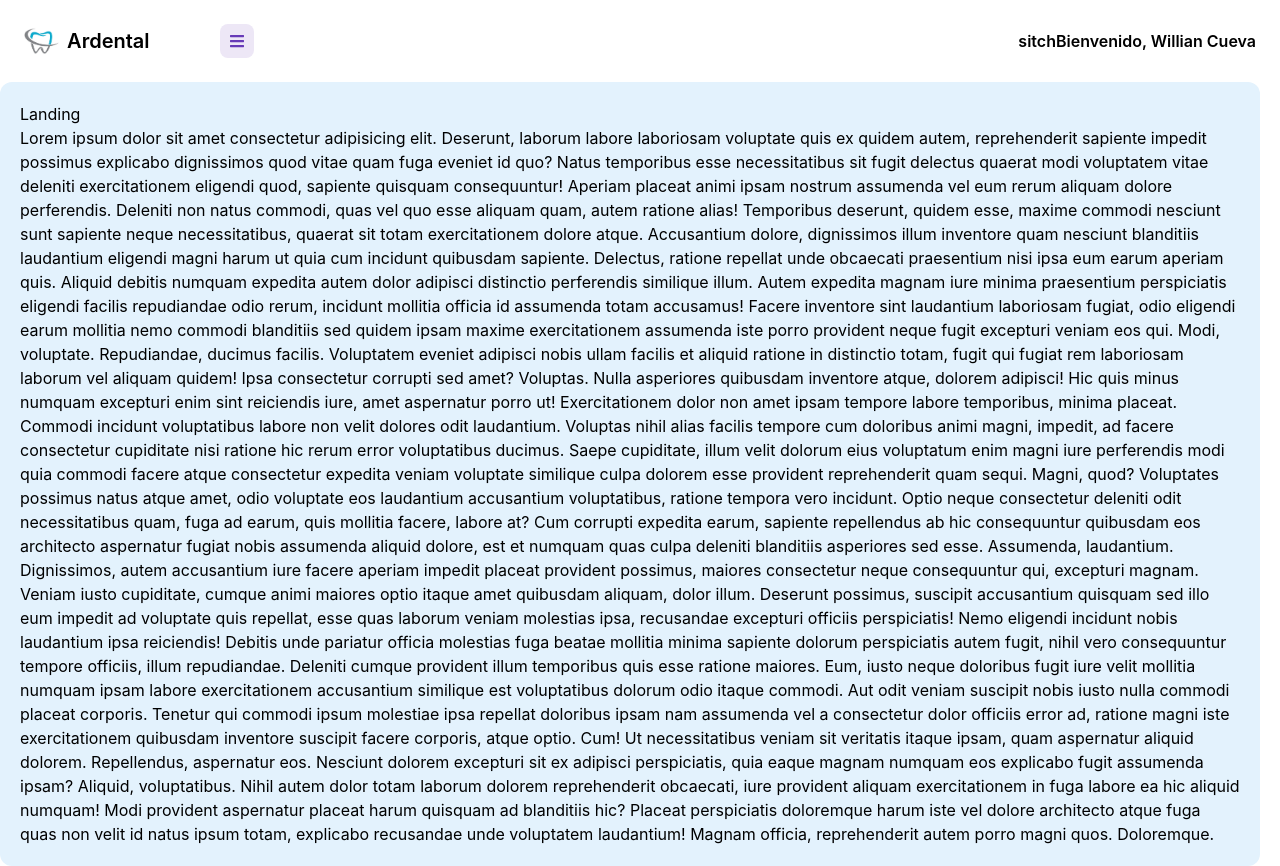
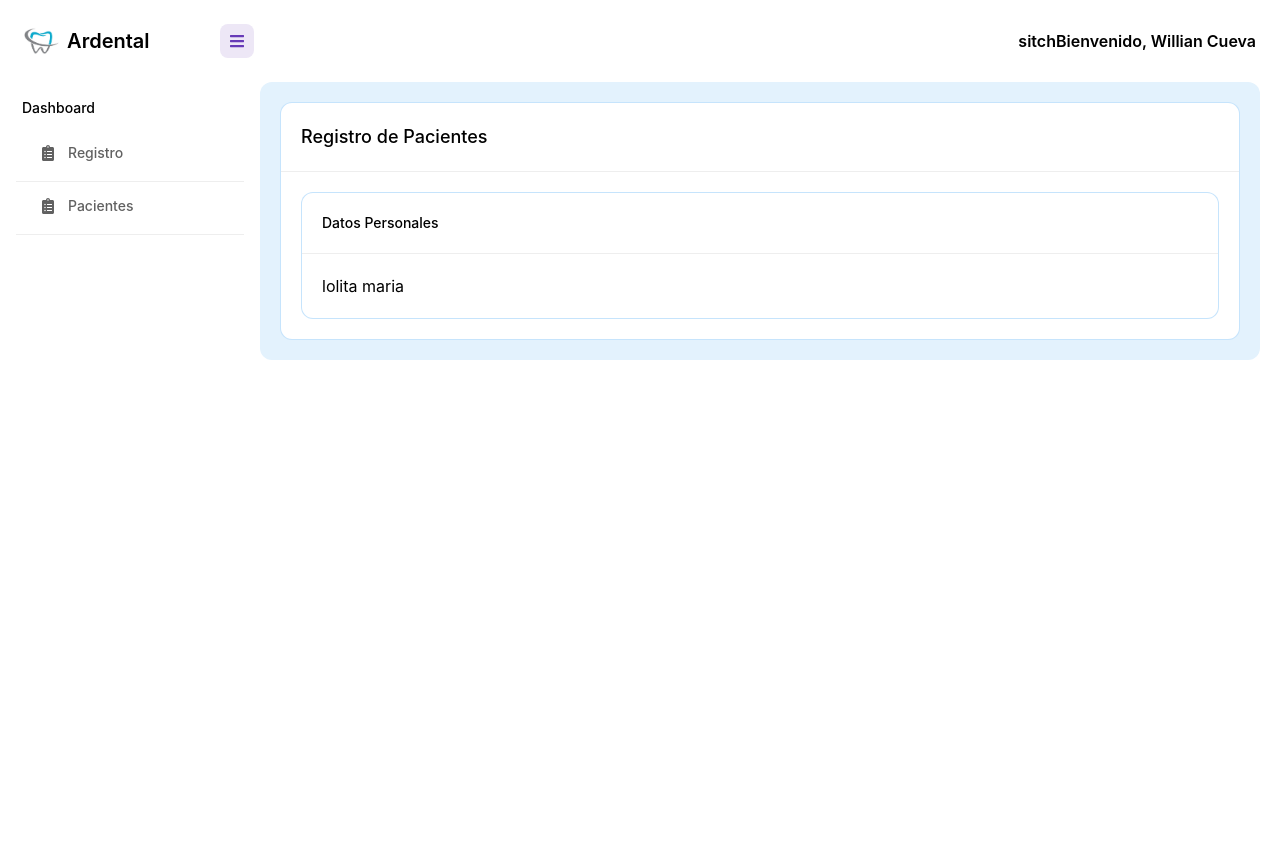
Before and after one commit to Willian-Cueva/ardental, a React (Create React App) app: page /#/ in a window 1280 px wide. After the commit the page ends 802 px from the top, so only its background shows below. Built offline with nearby package versions, Linux system fonts and the light colour scheme.

Commit message:
Antes de los inputs

```diff
--- a/src/App.js
+++ b/src/App.js
@@ -1,6 +1,7 @@
 import Links from "./components/Links";
 import MyNavbar from "./components/MyNavbar";
 import Landing from "./pages/Landing";
+import styles from "./App.module.css";
 import { useState } from "react";
 function App() {
   const [showNavbar, setShowNavbar] = useState(true);
@@ -15,7 +16,7 @@ function App() {
         <div className={`absolute duration-700 ease-in-out ${showNavbar?"left-[0px]":"left-[-260px]"}`}>
           <Links />
         </div>
-        <div className={`absolute duration-700 ease-in-out bg-[#E3F2FD] rounded-xl p-5 mr-5 ${!showNavbar&&"ml-5"} left-[${showNavbar?"260px":"0px"}]`}>
+        <div className={`absolute duration-700 ease-in-out ${showNavbar?styles.main:"ml-5 w-[calc(100vw-57px)]"} bg-[#E3F2FD] rounded-xl p-5 ${showNavbar?"ml-[260px]":""} left-[${showNavbar?"260px":"0px"}]`}>
           <Landing />
         </div>
       </div>
--- a/src/App.module.css
+++ b/src/App.module.css
@@ -13,3 +13,7 @@
   grid-area: pages;
 
 }
+
+.main{
+  width: calc(100% - 280px);
+}
--- a/src/components/Links.js
+++ b/src/components/Links.js
@@ -6,7 +6,7 @@ export default function Links() {
   return (
     <div className={`w-[260px] px-4 ${styles.navbar}`}>
       <SubTitleLink title="Dashboard" />
-      <ButtonLink />
+      <ButtonLink title="Registro"/>
       <div className="w-full h-[1px] bg-[#EEEEEE]" />
       <ButtonLink title="Pacientes"/>
       <div className="w-full h-[1px] bg-[#EEEEEE]" />
--- /dev/null
+++ b/src/components/Main.js
@@ -0,0 +1,11 @@
+export default function Main({title="Title",subtitle=false,children}) {
+  return (
+
+    <main className="w-full bg-white rounded-xl border border-[#90caf983]">
+        <div className={`p-5 font-medium ${subtitle?"text-sm":"text-lg"}`}>{title}</div>
+        <div className="w-full h-[1px] bg-[#EEEEEE]" />
+        <div className="p-5">{children}</div>
+    </main>
+
+  )
+}
--- a/src/pages/Landing.js
+++ b/src/pages/Landing.js
@@ -1,79 +1,12 @@
 import React from 'react'
+import Main from '../components/Main';
 
 export default function Landing() {
   return (
-    <>
-      <div>Landing</div>
-      <p>
-        Lorem ipsum dolor sit amet consectetur adipisicing elit. Deserunt,
-        laborum labore laboriosam voluptate quis ex quidem autem, reprehenderit
-        sapiente impedit possimus explicabo dignissimos quod vitae quam fuga
-        eveniet id quo? Natus temporibus esse necessitatibus sit fugit delectus
-        quaerat modi voluptatem vitae deleniti exercitationem eligendi quod,
-        sapiente quisquam consequuntur! Aperiam placeat animi ipsam nostrum
-        assumenda vel eum rerum aliquam dolore perferendis. Deleniti non natus
-        commodi, quas vel quo esse aliquam quam, autem ratione alias! Temporibus
-        deserunt, quidem esse, maxime commodi nesciunt sunt sapiente neque
-        necessitatibus, quaerat sit totam exercitationem dolore atque.
-        Accusantium dolore, dignissimos illum inventore quam nesciunt blanditiis
-        laudantium eligendi magni harum ut quia cum incidunt quibusdam sapiente.
-        Delectus, ratione repellat unde obcaecati praesentium nisi ipsa eum
-        earum aperiam quis. Aliquid debitis numquam expedita autem dolor
-        adipisci distinctio perferendis similique illum. Autem expedita magnam
-        iure minima praesentium perspiciatis eligendi facilis repudiandae odio
-        rerum, incidunt mollitia officia id assumenda totam accusamus! Facere
-        inventore sint laudantium laboriosam fugiat, odio eligendi earum
-        mollitia nemo commodi blanditiis sed quidem ipsam maxime exercitationem
-        assumenda iste porro provident neque fugit excepturi veniam eos qui.
-        Modi, voluptate. Repudiandae, ducimus facilis. Voluptatem eveniet
-        adipisci nobis ullam facilis et aliquid ratione in distinctio totam,
-        fugit qui fugiat rem laboriosam laborum vel aliquam quidem! Ipsa
-        consectetur corrupti sed amet? Voluptas. Nulla asperiores quibusdam
-        inventore atque, dolorem adipisci! Hic quis minus numquam excepturi enim
-        sint reiciendis iure, amet aspernatur porro ut! Exercitationem dolor non
-        amet ipsam tempore labore temporibus, minima placeat. Commodi incidunt
-        voluptatibus labore non velit dolores odit laudantium. Voluptas nihil
-        alias facilis tempore cum doloribus animi magni, impedit, ad facere
-        consectetur cupiditate nisi ratione hic rerum error voluptatibus
-        ducimus. Saepe cupiditate, illum velit dolorum eius voluptatum enim
-        magni iure perferendis modi quia commodi facere atque consectetur
-        expedita veniam voluptate similique culpa dolorem esse provident
-        reprehenderit quam sequi. Magni, quod? Voluptates possimus natus atque
-        amet, odio voluptate eos laudantium accusantium voluptatibus, ratione
-        tempora vero incidunt. Optio neque consectetur deleniti odit
-        necessitatibus quam, fuga ad earum, quis mollitia facere, labore at? Cum
-        corrupti expedita earum, sapiente repellendus ab hic consequuntur
-        quibusdam eos architecto aspernatur fugiat nobis assumenda aliquid
-        dolore, est et numquam quas culpa deleniti blanditiis asperiores sed
-        esse. Assumenda, laudantium. Dignissimos, autem accusantium iure facere
-        aperiam impedit placeat provident possimus, maiores consectetur neque
-        consequuntur qui, excepturi magnam. Veniam iusto cupiditate, cumque
-        animi maiores optio itaque amet quibusdam aliquam, dolor illum. Deserunt
-        possimus, suscipit accusantium quisquam sed illo eum impedit ad
-        voluptate quis repellat, esse quas laborum veniam molestias ipsa,
-        recusandae excepturi officiis perspiciatis! Nemo eligendi incidunt nobis
-        laudantium ipsa reiciendis! Debitis unde pariatur officia molestias fuga
-        beatae mollitia minima sapiente dolorum perspiciatis autem fugit, nihil
-        vero consequuntur tempore officiis, illum repudiandae. Deleniti cumque
-        provident illum temporibus quis esse ratione maiores. Eum, iusto neque
-        doloribus fugit iure velit mollitia numquam ipsam labore exercitationem
-        accusantium similique est voluptatibus dolorum odio itaque commodi. Aut
-        odit veniam suscipit nobis iusto nulla commodi placeat corporis. Tenetur
-        qui commodi ipsum molestiae ipsa repellat doloribus ipsam nam assumenda
-        vel a consectetur dolor officiis error ad, ratione magni iste
-        exercitationem quibusdam inventore suscipit facere corporis, atque
-        optio. Cum! Ut necessitatibus veniam sit veritatis itaque ipsam, quam
-        aspernatur aliquid dolorem. Repellendus, aspernatur eos. Nesciunt
-        dolorem excepturi sit ex adipisci perspiciatis, quia eaque magnam
-        numquam eos explicabo fugit assumenda ipsam? Aliquid, voluptatibus.
-        Nihil autem dolor totam laborum dolorem reprehenderit obcaecati, iure
-        provident aliquam exercitationem in fuga labore ea hic aliquid numquam!
-        Modi provident aspernatur placeat harum quisquam ad blanditiis hic?
-        Placeat perspiciatis doloremque harum iste vel dolore architecto atque
-        fuga quas non velit id natus ipsum totam, explicabo recusandae unde
-        voluptatem laudantium! Magnam officia, reprehenderit autem porro magni
-        quos. Doloremque.
-      </p>
-    </>
+    <Main title='Registro de Pacientes'>
+      <Main title="Datos Personales" subtitle={true}>
+        lolita maria
+      </Main>
+    </Main>
   );
 }
```
